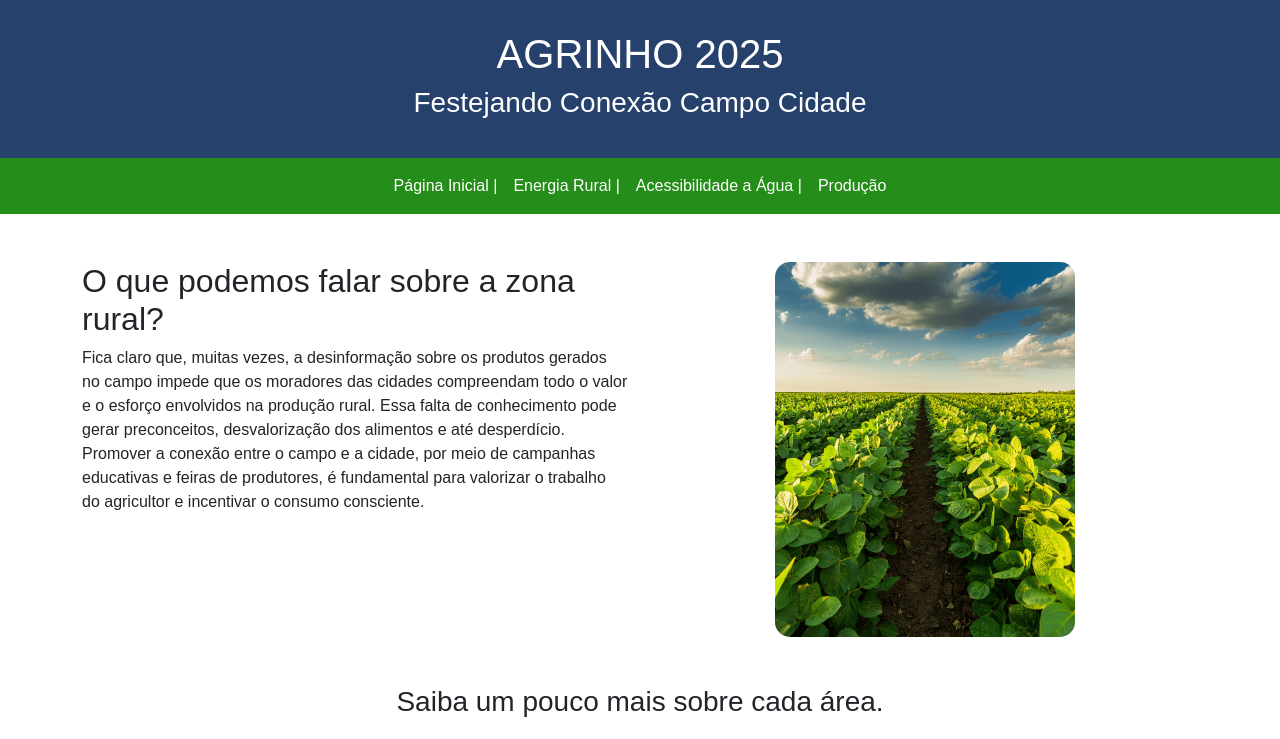
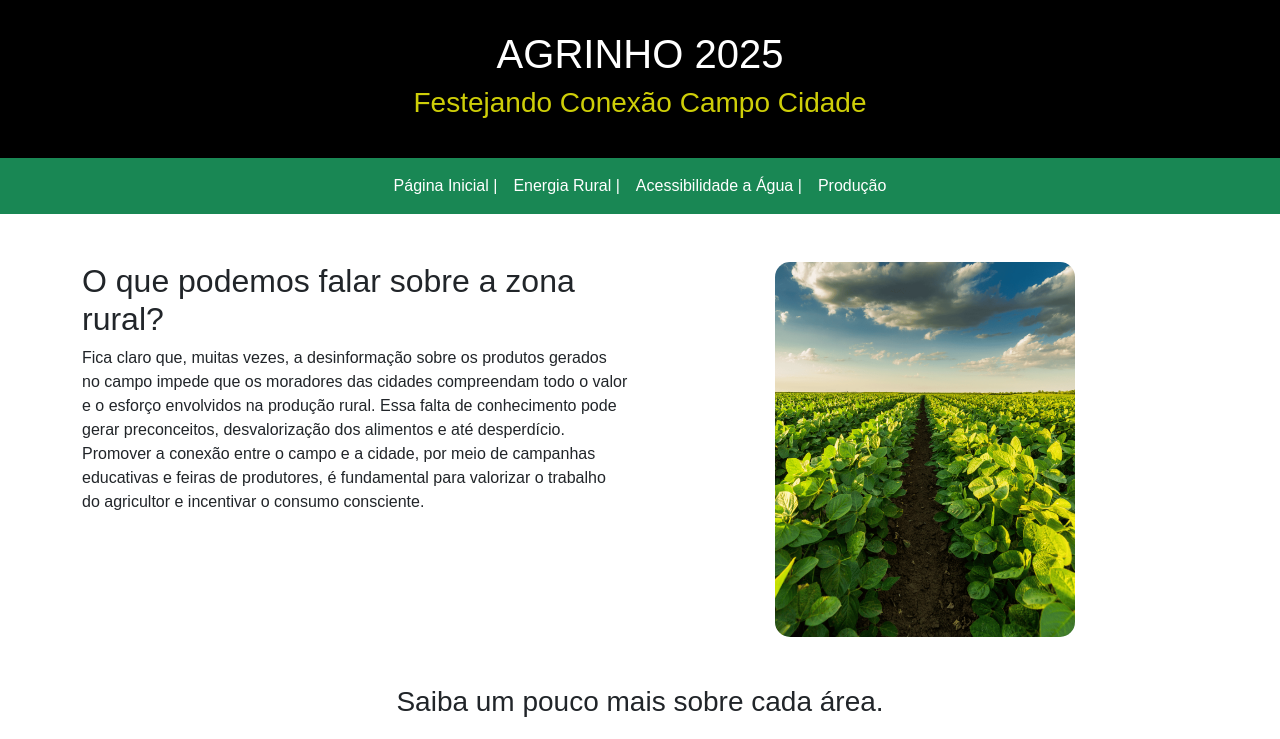
Before and after one commit to GuProvin/campoecidade, a plain HTML site: page index.html in a window 1280 px wide. Shown: the top 739 px of the page. Drawn offline with nearby package versions, Linux system fonts and the light colour scheme; files whose address does not match are found by name.

Commit message:
Add files via upload

```diff
--- a/index.html
+++ b/index.html
@@ -18,7 +18,7 @@
     </section>
 
     <!--cabeçalho do site-->
-    <nav class="navbar navbar-expand-lg bg-luiz">
+    <nav class="navbar navbar-expand-lg bg-success">
         <div class="container-fluid ">
             <button class="navbar-toggler" type="button" data-bs-toggle="collapse" data-bs-target="#navbarNav"
                 aria-controls="navbarNav" aria-expanded="false" aria-label="Toggle navigation">
--- a/style.css
+++ b/style.css
@@ -6,13 +6,13 @@ body{
 
 .cabecalho{
     color: white;
-    background-color: #26416b;
+    background-color: black;
     text-align: center;
     padding: 30px;
 }
 
 .cabecalho h3{
-    color: white;
+    color: rgb(206, 206, 8);
 }
 
 p .alinha{
@@ -40,7 +40,3 @@ p .alinha{
     text-align: center;
     padding: 5px;
 }
-
-.bg-luiz {
-    background-color: #258d19;
-}
```
Also changed, not shown: agua.html (+0 -1 lines), energia.html (+0 -1 lines), producao.html (+0 -1 lines), assets/image/Energy.gif (added), assets/image/agro.png (added), assets/image/energia sus (1).png (added), assets/image/energia sus.png (added), 1 other file.
